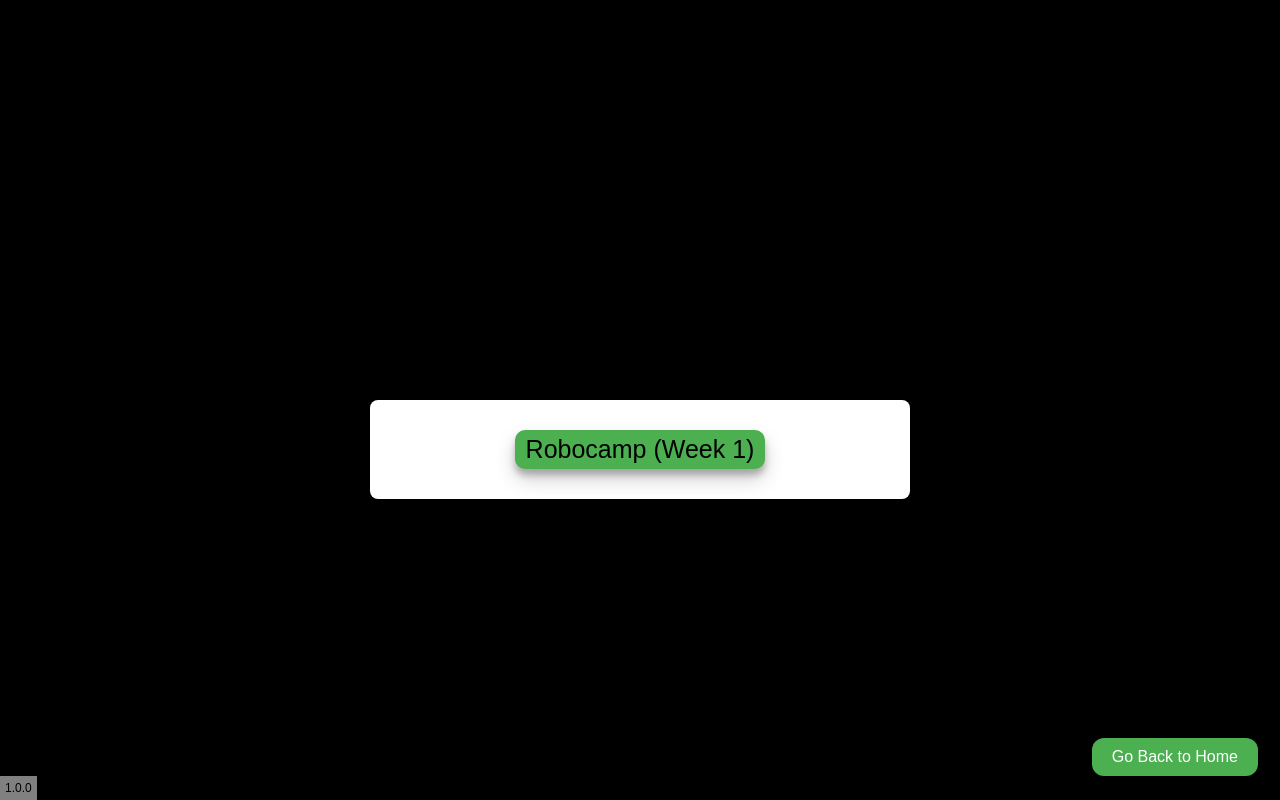
After one commit to SkywardSyntax/HourLogger, a Flask app: page /volunteer-select-unlocked in a window 1280 px wide. The commit adds this page. Run offline with Flask 3, Linux system fonts and the light colour scheme.

Commit message:
updated for unlocked events

```diff
--- a/app.py
+++ b/app.py
@@ -412,7 +412,32 @@ def volunteer_select():
     with open('data/event_list.txt', 'r') as file:
         events = file.readlines()
 
-    return render_template('volunteer_select.html', events=events, version=version_number)
+    # Filter for locked events
+    locked_events = [event for event in events if event.strip().split(' | ')[-1] == 'Locked']
+
+    return render_template('volunteer_select.html', events=locked_events, version=version_number)
+
+@app.route('/volunteer-select-unlocked', methods=['GET', 'POST'])
+def volunteer_select_unlocked():
+    if request.method == 'POST':
+        event = request.form.get('event')
+        eventName = request.form.get('eventName')
+        try:
+            with open(f'data/eventRawHours/attendance-{event}.txt', 'x') as f:
+                pass
+        except FileExistsError:
+            pass
+        return redirect(url_for('volunteer_login', event=event, eventName=eventName, unlocked=True))
+
+    with open('data/event_list.txt', 'r') as file:
+        events = file.readlines()
+
+    # Filter for unlocked events
+    unlocked_events = [event for event in events if event.strip().split(' | ')[-1] == 'Unlocked']
+
+    return render_template('volunteer_select_unlocked.html', events=unlocked_events, version=version_number)
+
+
 
 @app.route('/volunteer-login' + r_string, methods=['GET', 'POST'])
 def volunteer_login():
--- a/data/event_list.txt
+++ b/data/event_list.txt
@@ -1 +1 @@
-EVENT1 | Robocamp (Week 1) | 0.33333333 | 12.00
+EVENT1 | Robocamp (Week 1) | 0.33333333 | 12.00 | Unlocked
--- /dev/null
+++ b/templates/volunteer_select_unlocked.html
@@ -0,0 +1,95 @@
+<!DOCTYPE html>
+<html>
+<head>
+    <title>Volunteer Select - Unlocked Events</title>
+    <style>
+        body {
+            font-family: Arial, sans-serif;
+            margin: 0;
+            padding: 0;
+            background-color: #000000;
+            display: flex;
+            justify-content: center;
+            align-items: center;
+            min-height: 100vh;
+        }
+
+        .form-container {
+            display: flex;
+            flex-direction: column;
+            align-items: center;
+            gap: 20px;
+        }
+
+        form {
+            background-color: #fff;
+            padding: 20px;
+            border-radius: 8px;
+            box-shadow: 0px 0px 10px 0px rgba(0,0,0,0.1);
+            overflow: auto;
+            width: 500px;
+            text-align: center;
+        }
+
+        input[type="submit"] {
+            width: 50%;
+            background-color: #4CAF50;
+            color: black;
+            padding: 5px 5px;
+            border: none;
+            font-size: 25px;
+            border-radius: 10px;
+            cursor: pointer;
+            display: inline-block;
+            margin: 10px 0;
+            transition: all 0.3s ease;
+            box-shadow: 0 10px 20px rgba(0,0,0,0.19), 0 6px 6px rgba(0,0,0,0.23);
+        }
+
+        input[type="submit"]:hover {
+            background-color: #45a049;
+            box-shadow: 0 14px 28px rgba(0,0,0,0.25), 0 10px 10px rgba(0,0,0,0.22);
+        }
+        /* Style for version display */
+        .version-display {
+            position: fixed;
+            bottom: 0;
+            left: 0;
+            background-color: rgba(255, 255, 255, 0.5);
+            color: black;
+            padding: 5px;
+            font-size: 12px;
+        }
+                /* Go Back to Home button */
+        .back-to-home {
+            background-color: #4CAF50; /* Volunteer login button color */
+            color: white;
+            padding: 10px 20px;
+            text-align: center;
+            display: inline-block;
+            font-size: 16px;
+            margin: 4px 2px;
+            cursor: pointer;
+            border-radius: 12px;
+            text-decoration: none;
+            position: fixed;
+            bottom: 20px;
+            right: 20px;
+        }
+    </style>
+</head>
+<body>
+    <div class="form-container">
+        <h1>Select an Unlocked Event</h1>
+        {% for event in events %}
+            {% set event_details = event.strip().split(' | ') %}
+            <form method="POST">
+                <input type="hidden" name="event" value="{{ event_details[0] }}">
+                <input type="submit" name="eventName" value="{{ event_details[1] }}">
+            </form>
+        {% endfor %}
+    </div>
+    <div class="version-display">{{ version }}</div>
+    <a href="/" class="back-to-home">Go Back to Home</a>
+</body>
+</html>
```
Also changed, not shown: templates/volunteer.html (+22 -0 lines).
